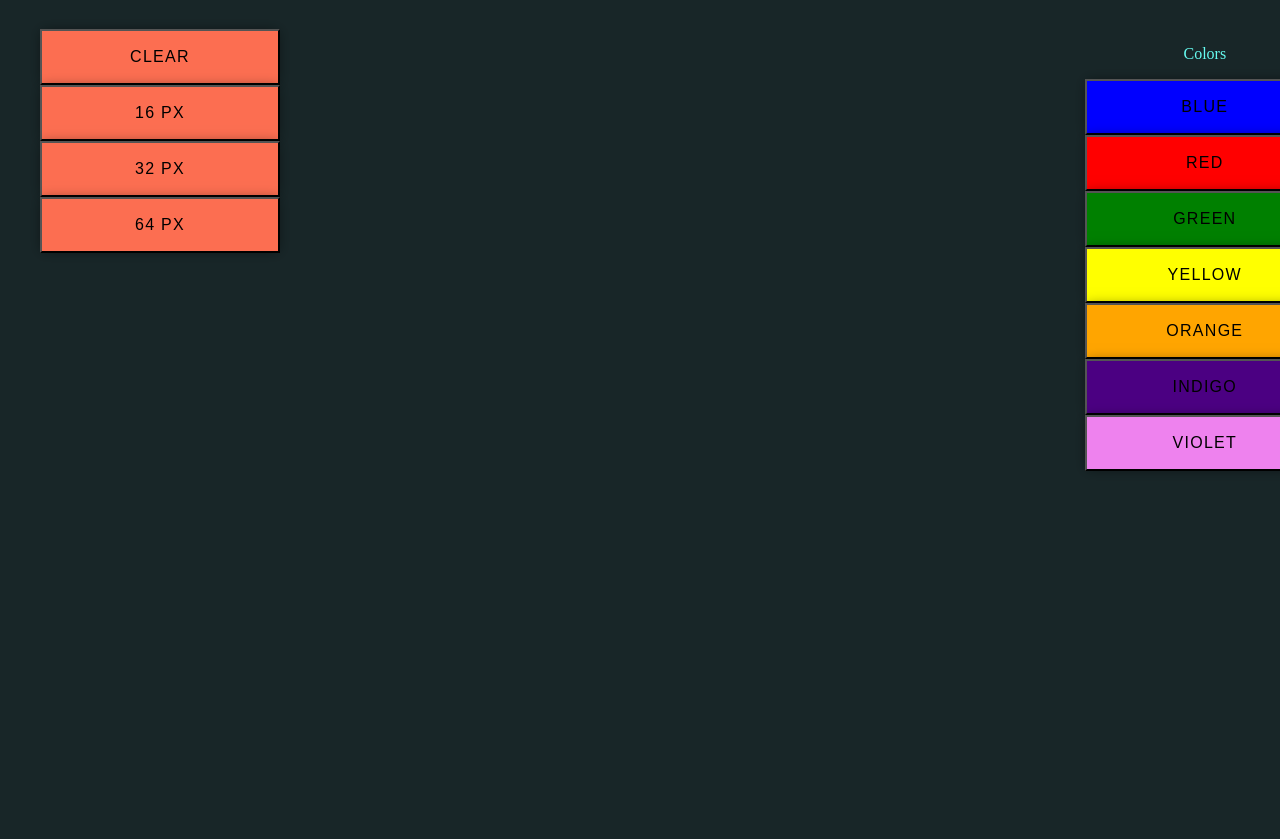
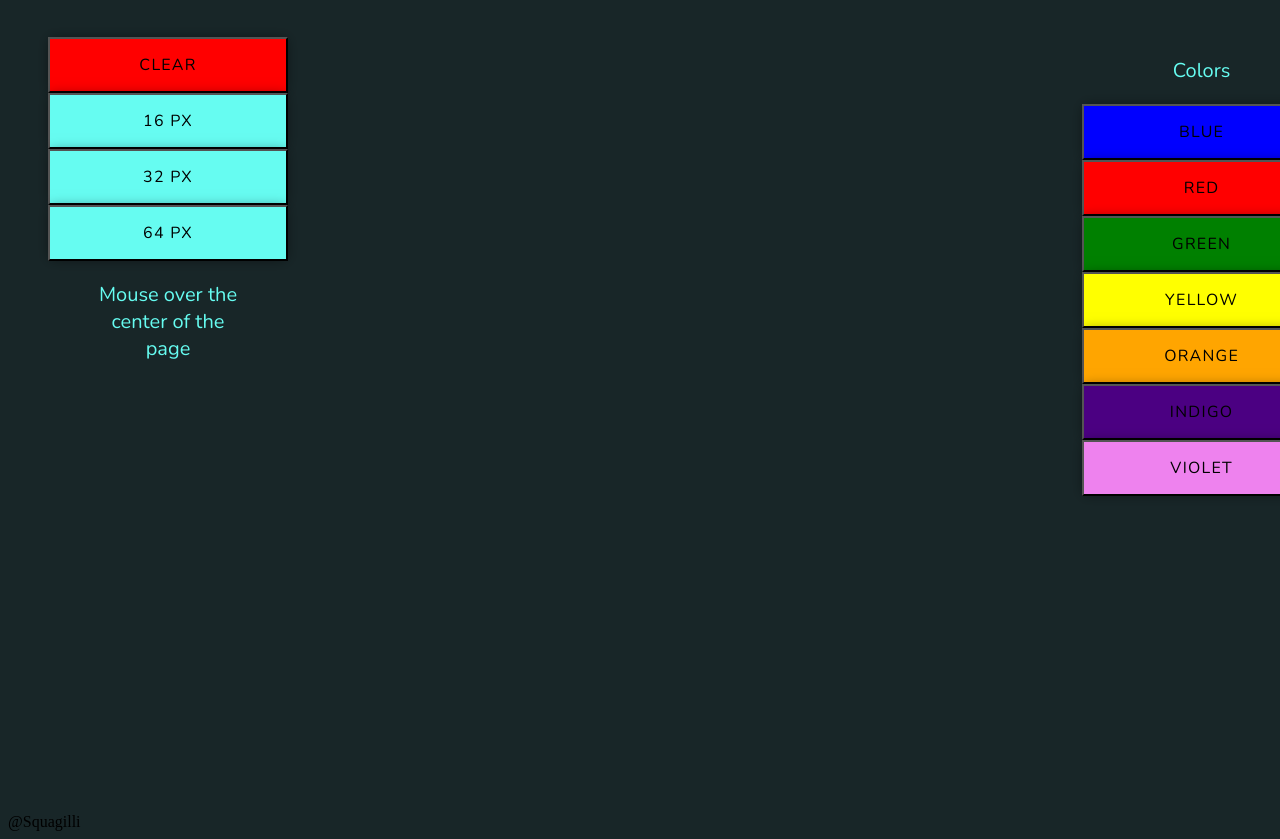
Before and after one commit to Squagilli/etch-a-sketch, a plain HTML site: page index.html in a window 1280 px wide. Shown: the part 111-950 px from the top of the page. Drawn offline with nearby package versions, Linux system fonts and the light colour scheme.

Commit message:
added some font style, colors, etc.

```diff
--- a/index.html
+++ b/index.html
@@ -2,6 +2,9 @@
 <html>
     <head>
         <link rel="stylesheet" href="styles.css">
+        <link rel="preconnect" href="https://fonts.googleapis.com">
+        <link rel="preconnect" href="https://fonts.gstatic.com" crossorigin>
+        <link href="https://fonts.googleapis.com/css2?family=Nunito:wght@300&display=swap" rel="stylesheet">
 
     </head>
     <body>
@@ -12,6 +15,7 @@
                 <button class='resolutionSmall'>16 px</button>
                 <button class='resolutionMed'>32 px</button>
                 <button class='resolutionLarge'>64 px</button>
+                <p>Mouse over the center of the page</p>
             </div>
             <div id='container'></div>
             <div id='optionsArea'>
@@ -25,6 +29,7 @@
                 <button class='violet'>Violet</button>
             </div>
         </div>
+        <footer class='sig'>@Squagilli</footer>
 
         <script src=scripts.js></script>
     </body>
--- a/styles.css
+++ b/styles.css
@@ -1,3 +1,5 @@
+@import url('https://fonts.googleapis.com/css2?family=Nunito:wght@300&display=swap');
+
 body {
     background-color: #182628;
 }
@@ -48,6 +50,8 @@ button {
   position: relative;
   transition: color .6s ease;
   overflow: hidden;
+
+  font-family: 'Nunito', sans-serif;
 }
 
 button {
@@ -64,7 +68,12 @@ button:hover {
     -ms-transition: all 0.2s ease;
     transition: all 0.2s ease;
 }
-
+.clearBtn {
+    background: red;
+}
+.resolutionSmall, .resolutionMed, .resolutionLarge {
+    background: #66FCF1;
+}
 .red {
     background: red;
 }
@@ -101,6 +110,9 @@ button:hover {
 
     text-align: center;
     color: #66FCF1;
+    font-family: 'Nunito', sans-serif;
+
+    font-size: 20px;
 
     padding: 2em;
 }
@@ -114,10 +126,15 @@ button:hover {
     color: #66FCF1;
 
     font-size: 50px;
+    font-family: 'Nunito', sans-serif;
 
     height: 2em;
 }
 
+.squagilli {
+    color: grey;
+    font-family: 'Nunito', sans-serif;
+}
 
 @media only screen and (max-width: 600px) {
     #container {
```
